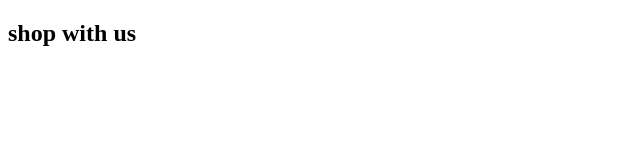
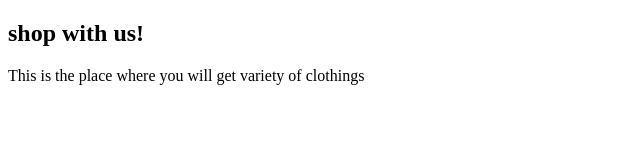
Before and after one commit to JohnKOnyango/glit, a plain HTML site: page index.html in a window 1280 px wide. Shown: the whole page, without its empty margins (0-640 px from the left). Drawn offline with Linux system fonts and the light colour scheme.

Commit message:
added first paragraph

```diff
--- a/index.html
+++ b/index.html
@@ -7,6 +7,7 @@
     <title>Glitz and Glam</title>
   </head>
   <body>
-    <h2>shop with us</h2>
+    <h2>shop with us!</h2>
+    <p>This is the place where you will get variety of clothings</p>
   </body>
 </html>
```
